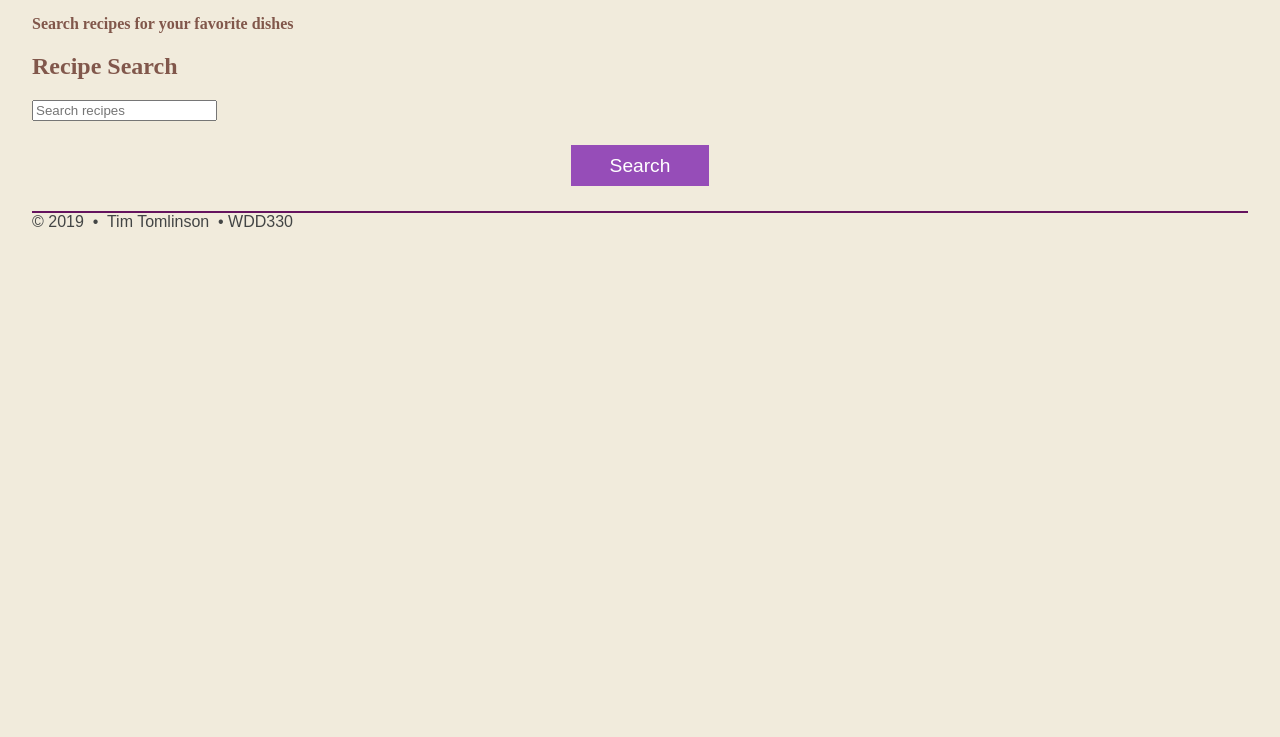
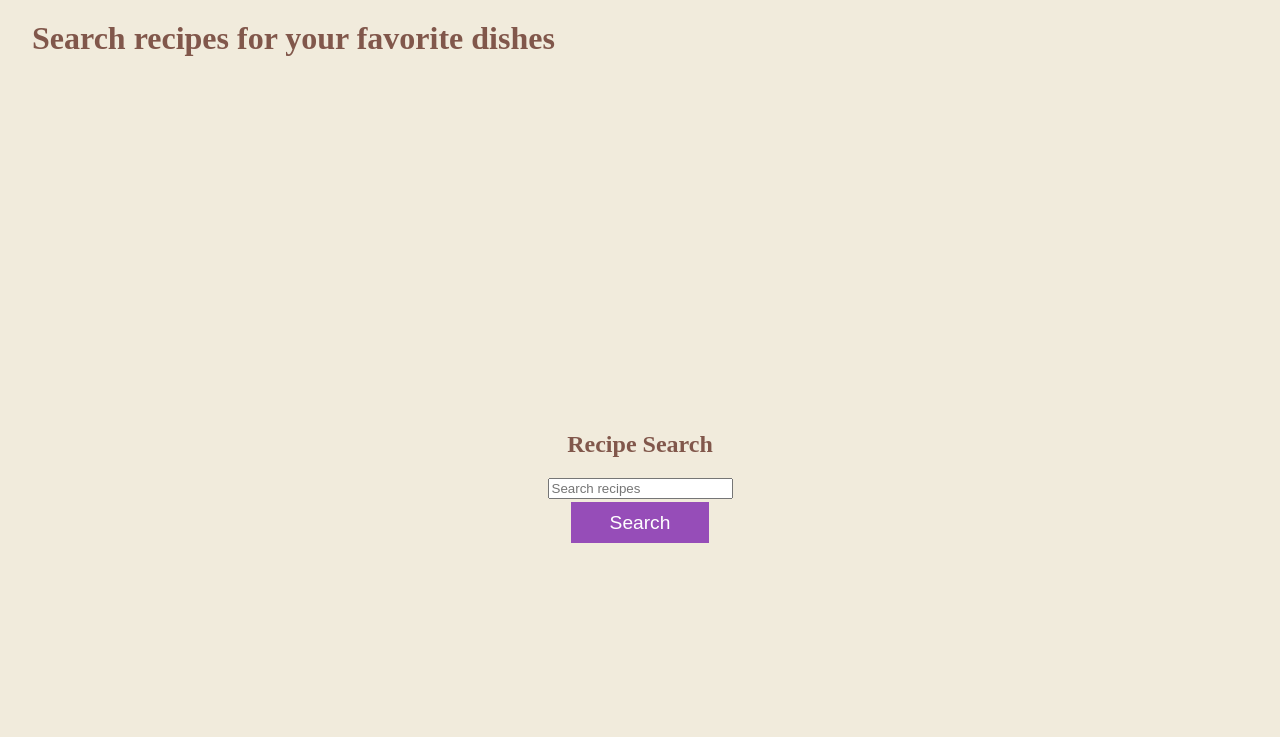
Before and after one commit to tomlinsont/RecipeSearch, a website built with Vite: page src/index.html in a window 1280 px wide. Shown: the part 63-800 px from the top of the page. Built offline with nearby package versions, Linux system fonts and the light colour scheme; a web font is replaced by a local one.

Commit message:
changing files

```diff
--- a/src/css/style.css
+++ b/src/css/style.css
@@ -89,7 +89,22 @@ button {
 /* End utility classes */
 
 /* main  */
-main div h3 {
+main div h1 {
   font-weight: bold;
-  font-size: 1em;
 }
+
+.search-bar-container {
+  display: flex;
+  flex-direction: column;
+  align-items: center;
+}
+
+.search-bar-center {
+  justify-content: center;
+  height: 100vh;
+}
+
+.search-bar-top {
+  justify-content: flex-start;
+  height: auto;
+}
--- a/src/index.html
+++ b/src/index.html
@@ -1,5 +1,6 @@
 <!DOCTYPE html>
 <html lang="en">
+
 <head>
   <meta charset="UTF-8" />
   <meta name="viewport" content="width=device-width, initial-scale=1.0" />
@@ -10,8 +11,7 @@
   <link rel="preconnect" href="https://fonts.gstatic.com" crossorigin />
   <link
     href="https://fonts.googleapis.com/css2?family=Fira+Sans+Extra+Condensed:wght@500&family=Playfair+Display:wght@500&family=Poppins:ital,wght@0,300;1,200&family=Roboto:ital,wght@1,300&display=swap"
-      rel="stylesheet"
-    />
+    rel="stylesheet" />
 
   <script src="/js/main.js" type="module"></script>
 </head>
@@ -20,9 +20,10 @@
   <header class="divider" id="main-header"></header>
   <main class="divider">
     <div>
-        <h3>Search recipes for your favorite dishes</h3>
+      <h1>Search recipes for your favorite dishes</h1>
     </div>
     <section class="list-catagory">
+      <div class="search-bar-container search-bar-center container mx-auto py-8">
         <h1 class="text-3xl font-bold text-center mb-6">Recipe Search</h1>
 
         <form id="searchForm" class="flex justify-center mb-4">
@@ -31,8 +32,10 @@
           <button type="submit" id="searchButton"
             class="bg-blue-500 hover:bg-blue-600 text-white rounded-r px-4 py-2 focus:outline-none focus:ring-2 focus:ring-blue-400">Search</button>
         </form>
+      </div>
     </section>
   </main>
   <footer id="main-footer"></footer>
 </body>
+
 </html>
--- a/src/js/productData.mjs
+++ b/src/js/productData.mjs
@@ -22,7 +22,7 @@ export function getData(category = "chicken") {
 }
 */
 
-export async function findProductById(label) {
+export async function findProductByLabel(label) {
   const response = await fetch(baseURL + `recipe/${label}`);
   const product = await convertToJson(response);
   return product.Result;
```
Lines whose indentation alone changed are shown as unchanged.
